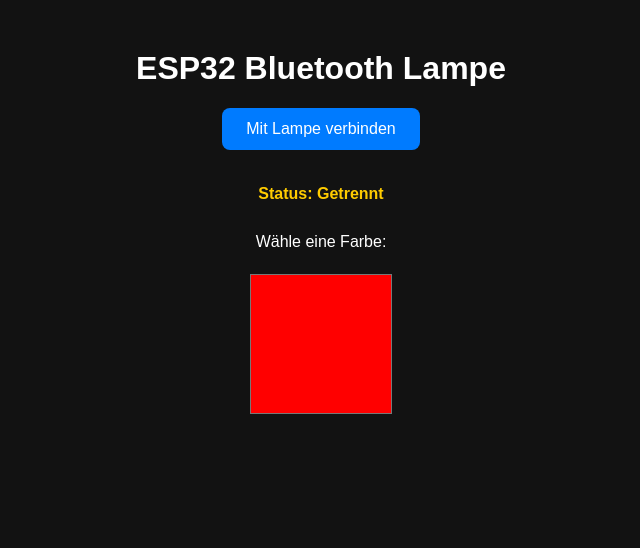
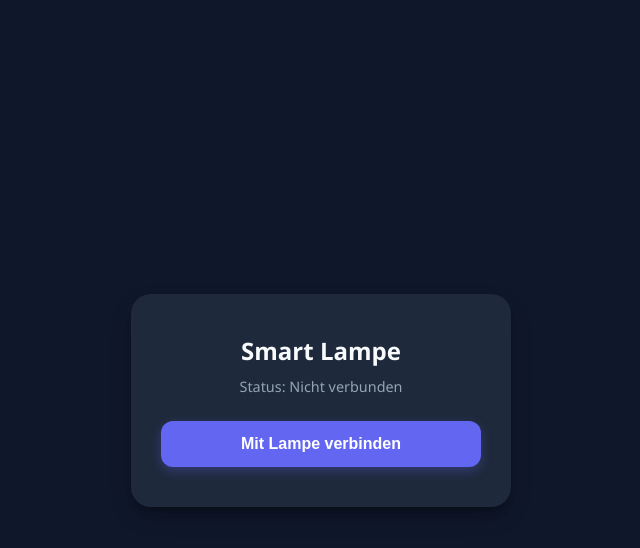
Before and after one commit to seyno-08/seyno-08.github.io, a plain HTML site: page index.html in a window 1280 px wide. Shown: the whole page, without its empty margins (319-959 px from the left). Drawn offline with Linux system fonts and the light colour scheme.

Commit message:
Refactor HTML and CSS for ESP32 Lamp Control

```diff
--- a/index.html
+++ b/index.html
@@ -3,54 +3,147 @@
 <head>
     <meta charset="UTF-8">
     <meta name="viewport" content="width=device-width, initial-scale=1.0">
-    <title>ESP32 RGB Lampensteuerung</title>
+    <title>ESP32 RGB Lampe</title>
     <style>
+        :root {
+            --bg-color: #0f172a;
+            --card-bg: #1e293b;
+            --accent-color: #6366f1;
+            --accent-hover: #4f46e5;
+            --success-color: #10b981;
+            --text-main: #f8fafc;
+            --text-muted: #94a3b8;
+        }
+
         body {
-            font-family: Arial, sans-serif;
+            font-family: 'Segoe UI', Roboto, Helvetica, Arial, sans-serif;
+            background-color: var(--bg-color);
+            color: var(--text-main);
+            margin: 0;
+            padding: 0;
+            display: flex;
+            justify-content: center;
+            align-items: center;
+            min-height: 100vh;
+        }
+
+        .card {
+            background-color: var(--card-bg);
+            padding: 40px 30px;
+            border-radius: 20px;
+            box-shadow: 0 10px 25px -5px rgba(0, 0, 0, 0.3), 0 8px 10px -6px rgba(0, 0, 0, 0.3);
             text-align: center;
-            background-color: #121212;
-            color: #ffffff;
-            margin-top: 50px;
+            width: 100%;
+            max-width: 380px;
+            box-sizing: border-box;
+            transition: all 0.3s ease;
         }
-        button {
-            padding: 12px 24px;
-            font-size: 16px;
-            background-color: #007bff;
+
+        h1 {
+            font-size: 1.5rem;
+            margin-top: 0;
+            margin-bottom: 10px;
+            font-weight: 600;
+        }
+
+        #status {
+            font-size: 0.9rem;
+            color: var(--text-muted);
+            margin-bottom: 25px;
+        }
+
+        .btn {
+            background-color: var(--accent-color);
             color: white;
             border: none;
-            border-radius: 8px;
+            padding: 14px 28px;
+            font-size: 1rem;
+            font-weight: 600;
+            border-radius: 12px;
             cursor: pointer;
-            margin-bottom: 20px;
+            transition: background-color 0.2s, transform 0.1s;
+            width: 100%;
+            box-shadow: 0 4px 12px rgba(99, 102, 241, 0.3);
         }
-        button:hover {
-            background-color: #0056b3;
+
+        .btn:hover {
+            background-color: var(--accent-hover);
         }
-        #status {
-            margin: 15px;
-            font-weight: bold;
-            color: #ffcc00;
+
+        .btn:active {
+            transform: scale(0.98);
         }
-        .control-container {
+
+        .btn.connected {
+            background-color: var(--success-color);
+            box-shadow: 0 4px 12px rgba(16, 185, 129, 0.3);
+        }
+
+        /* Steuerungsbereich ist anfangs versteckt */
+        #controlPanel {
+            display: none;
             margin-top: 30px;
+            animation: fadeIn 0.5s ease forwards;
         }
+
+        @keyframes fadeIn {
+            from { opacity: 0; transform: translateY(10px); }
+            to { opacity: 1; transform: translateY(0); }
+        }
+
+        .color-picker-wrapper {
+            position: relative;
+            width: 120px;
+            height: 120px;
+            margin: 0 auto 15px auto;
+        }
+
         input[type="color"] {
-            width: 150px;
-            height: 150px;
+            -webkit-appearance: none;
             border: none;
+            width: 100%;
+            height: 100%;
+            border-radius: 50%;
             cursor: pointer;
             background: none;
+            box-shadow: 0 4px 15px rgba(0,0,0,0.2);
+            transition: transform 0.2s;
+        }
+
+        input[type="color"]:hover {
+            transform: scale(1.05);
+        }
+
+        input[type="color"]::-webkit-color-swatch-wrapper {
+            padding: 0;
+        }
+
+        input[type="color"]::-webkit-color-swatch {
+            border: 4px solid #ffffff;
+            border-radius: 50%;
+        }
+
+        .color-label {
+            font-size: 0.9rem;
+            color: var(--text-muted);
         }
     </style>
 </head>
 <body>
 
-    <h1>ESP32 Bluetooth Lampe</h1>
-    <button id="connectBtn">Mit Lampe verbinden</button>
-    <div id="status">Status: Getrennt</div>
+    <div class="card">
+        <h1>Smart Lampe</h1>
+        <div id="status">Status: Nicht verbunden</div>
 
-    <div class="control-container">
-        <label for="colorPicker">Wähle eine Farbe:</label><br><br>
-        <input type="color" id="colorPicker" value="#ff0000">
+        <button id="connectBtn" class="btn">Mit Lampe verbinden</button>
+
+        <!-- Dieser Bereich erscheint erst nach erfolgreichem Verbinden -->
+        <div id="controlPanel">
+            <div class="color-picker-wrapper">
+                <input type="color" id="colorPicker" value="#6366f1">
+            </div>
+            <div class="color-label">Wähle deine Wunschfarbe</div>
+        </div>
     </div>
 
     <script>
@@ -62,54 +155,52 @@
 
         const connectBtn = document.getElementById('connectBtn');
         const statusDiv = document.getElementById('status');
+        const controlPanel = document.getElementById('controlPanel');
         const colorPicker = document.getElementById('colorPicker');
 
         connectBtn.addEventListener('click', async () => {
             try {
-                statusDiv.innerText = "Status: Suche nach ESP32...";
+                statusDiv.innerText = "Suche nach ESP32...";
 
-                // Verbindung zum BLE-Gerät anfordern
                 bluetoothDevice = await navigator.bluetooth.requestDevice({
                     filters: [{ name: 'ESP32_RGB_Lampe' }],
                     optionalServices: [serviceUuid]
                 });
 
-                statusDiv.innerText = "Status: Verbinde mit Server...";
+                statusDiv.innerText = "Verbinde...";
                 const server = await bluetoothDevice.gatt.connect();
 
-                statusDiv.innerText = "Status: Lade Service...";
                 const service = await server.getPrimaryService(serviceUuid);
-
-                statusDiv.innerText = "Status: Lade Characteristic...";
                 bluetoothCharacteristic = await service.getCharacteristic(characteristicUuid);
 
-                statusDiv.innerText = "Status: Verbunden! 🟢";
+                // UI anpassen bei Erfolg
+                statusDiv.innerText = "Verbunden";
                 connectBtn.innerText = "Verbunden";
-                connectBtn.style.backgroundColor = "#28a745";
+                connectBtn.classList.add('connected');
+                connectBtn.disabled = true; // Button deaktivieren, da schon verbunden
+
+                // Farbsteuerung einblenden
+                controlPanel.style.display = "block";
 
             } catch (error) {
                 console.error(error);
-                statusDiv.innerText = "Status: Fehler bei der Verbindung!";
+                statusDiv.innerText = "Verbindung fehlgeschlagen";
             }
         });
 
-        // Funktion zum Senden der RGB-Werte an den ESP32
         async function sendColor(r, g, b) {
             if (!bluetoothCharacteristic) return;
 
-            // Daten als UInt8Array (3 Bytes: R, G, B) verpacken
             const data = new Uint8Array([r, g, b]);
             try {
                 await bluetoothCharacteristic.writeValue(data);
             } catch (error) {
-                console.error("Fehler beim Senden der Farbe:", error);
+                console.error("Fehler beim Senden:", error);
             }
         }
 
-        // Wenn der Nutzer den Farbwähler ändert
         colorPicker.addEventListener('input', (event) => {
             const hex = event.target.value;
-            // HEX-Farbcode in R, G, B umwandeln
             const r = parseInt(hex.slice(1, 3), 16);
             const g = parseInt(hex.slice(3, 5), 16);
             const b = parseInt(hex.slice(5, 7), 16);
```
